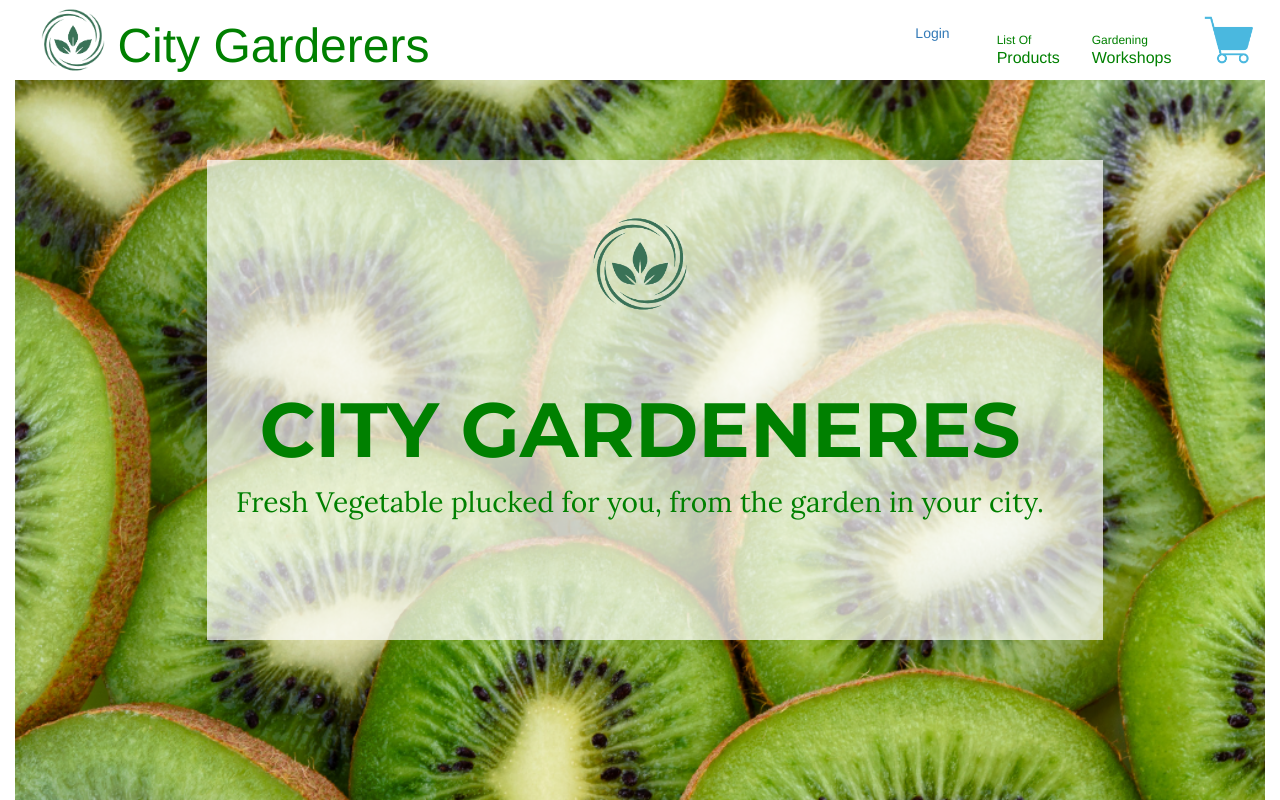
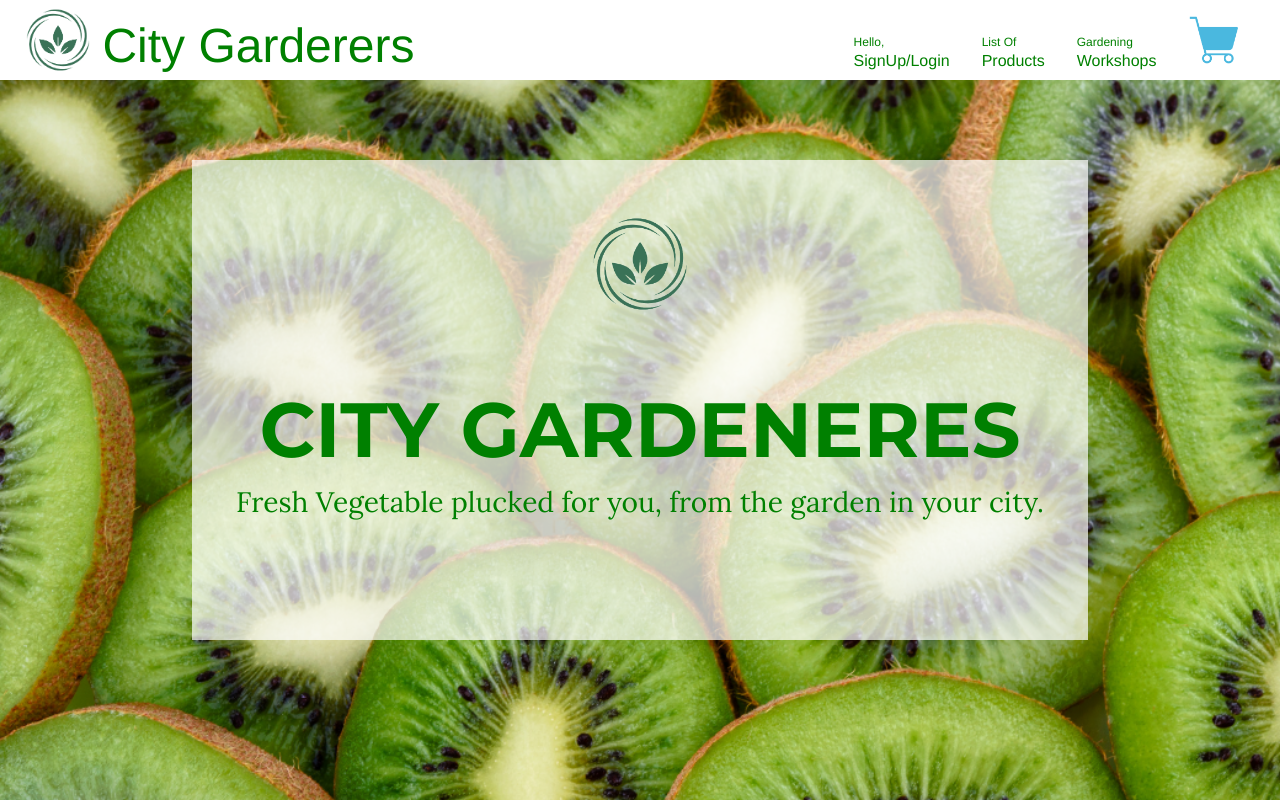
Before and after one commit to Project-2-Cloud/TheOptimizers-FrontEnd, a Vue app in the folder city-gardeners/: page / in a window 1280 px wide. Shown: the top 800 px of the page. Built offline with nearby package versions, Linux system fonts and the light colour scheme.

Commit message:
Fixed Header Issue

```diff
--- a/city-gardeners/src/App.vue
+++ b/city-gardeners/src/App.vue
@@ -1,5 +1,5 @@
 <template>
-  <div class="container-fluid">
+  <div id="wrapper" class="container-fluid">
     <Header :key="reRender" :cartLen="cart.length" @change="changePage" />
     <Landing v-if="page === 'landing'" />
     <WorkShops v-if="page === 'workshop'" @add-workshop="addCart" />
@@ -64,4 +64,7 @@ html, body {
     width: auto;
     height: 100vh;
 }
+#wrapper {
+  padding: 0;
+}
 </style>
--- a/city-gardeners/src/components/NavHeader.vue
+++ b/city-gardeners/src/components/NavHeader.vue
@@ -14,7 +14,7 @@
         <div id="collapsable-nav" class="collapsable navbar-collapse collapse">
             <ul id="nav-list" class="nav navbar-nav navbar-right">
               <router-link to="/" tag="li" v-if="!isAuthenticated" class="nav-item" active-class="active">
-          <a @click="onLoginClicked" class="nav-link">Login</a>
+                <a @click="onLoginClicked" class="navLink nav-link"><NavLink minor="Hello," text="SignUp/Login" /></a>
               </router-link>
               <li v-if="isAuthenticated" class="li-pointer nav-item">
                 <div class="dropdown">
@@ -28,9 +28,9 @@
                   </div>
                 </div>
               </li>
-                <li><NavLink @click="$emit('change', 'product')" minor="List Of" text="Products" /></li>
-                <li><NavLink @click="$emit('change', 'workshop')" minor="Gardening" text="Workshops" /></li>
-                <li><NavCart @click="$emit('change', 'cart')" :cartLen="cartLen" /></li>
+              <li><a class="navLink" @click="$emit('change', 'product')"><NavLink minor="List Of" text="Products" /></a></li>
+              <li><a class="navLink" @click="$emit('change', 'workshop')"><NavLink minor="Gardening" text="Workshops" /></a></li>
+              <li><a class="navLink" @click="$emit('change', 'cart')"><NavCart :cartLen="cartLen" /></a></li>
             </ul>
         </div>
     </header>
@@ -61,6 +61,9 @@ export default {
     },
   },
   methods: {
+    check() {
+      console.log('Check')
+    },
     onLoginClicked() {
       window.location = this.$store.state.endpoints.login;
     },
@@ -116,4 +119,11 @@ ul {
     margin: 0;
     background: white;
 }
+.navLink {
+  text-decoration: none;
+  padding: 0px;
+}
+.navLink:hover {
+  background-color: white;
+}
 </style>
--- a/city-gardeners/src/components/NavLink.vue
+++ b/city-gardeners/src/components/NavLink.vue
@@ -21,6 +21,7 @@ export default {
     text-decoration: none;
     margin: 3vh 0 0 2.5vw;
     cursor: pointer;
+    z-index: 10;
 }
 #link h5 {
     font-size: 2vh;
```
Also changed, not shown: 1 other file (tests, documents, lock files or other folders). Lines whose indentation alone changed are shown as unchanged.
